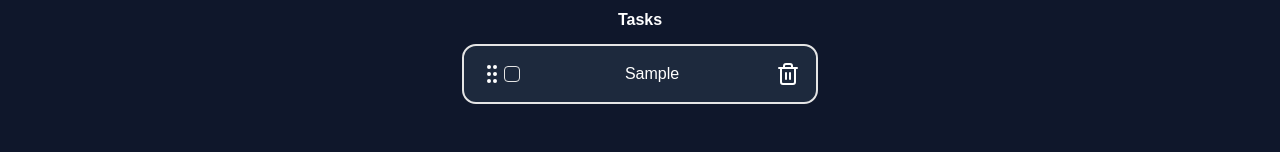
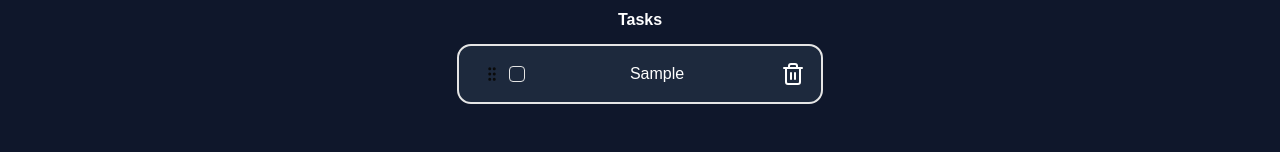
Before and after one commit to marvinfpl/todolist, a React (Vite) app: page / in a window 1280 px wide. Both pictures are taken after typing "Sample" into the empty fields and a click on the button 640 px from the left and 270 px from the top of the page. Shown: the part 286-438 px from the top of the page. Built offline with nearby package versions, Linux system fonts and the light colour scheme.

Commit message:
functional drag and drop

```diff
--- a/src/components/Task.tsx
+++ b/src/components/Task.tsx
@@ -28,7 +28,6 @@ export function SortableTask({task, removeTask, toggleTask}: SortableTaskProps)
   const style = {
     transform: CSS.Transform.toString(transform),
     transition,
-    cursor: "grab",
     zIndex: transform ? 10 : 0,
   };
 
@@ -36,9 +35,9 @@ export function SortableTask({task, removeTask, toggleTask}: SortableTaskProps)
   const [text, setText] = useState(task.name);
 
   return (
-    <div ref={setNodeRef} style={style} {...attributes} {...listeners} className=" flex items-center bg-slate-800 rounded-xl border-2 p-4 transition hover:border-cyan-400 hover:scale-[1.02] hover:shadow-lg hover:shadow-blue-500/50 cursor-grab active:cursor-grabbing">
-      <div>
-        <GripVertical className="text-white"/>
+    <div ref={setNodeRef} style={style} {...attributes} className=" flex items-center bg-slate-800 rounded-xl border-2 p-4 transition hover:border-cyan-400 hover:scale-[1.02] hover:shadow-lg hover:shadow-blue-500/50">
+      <div {...listeners} className="cursor-grab active:cursor-grabbing px-2">
+        <GripVertical size={18}/>
       </div>
       <div className="flex-1 flex justify-start">
         <Checkbox checked={task.done} onCheckedChange={() => toggleTask(task.id)} className="transition-transform duration-200 hover:scale-110"/>
@@ -46,9 +45,9 @@ export function SortableTask({task, removeTask, toggleTask}: SortableTaskProps)
 
       <div className="flex-1 flex justify-center w-64">
         {editing ? (
-          <input className="bg-slate-700 text-white rounded px-2 py-1 w-full" value={text} onChange={(e) => setText(e.target.value)} onBlur={() => setEditing(false)} autoFocus />
+          <input className="bg-slate-700 text-white rounded px-2 py-1 w-full cursor-text" value={text} onChange={(e) => setText(e.target.value)} onBlur={() => setEditing(false)} autoFocus />
         ) : (
-          <span className={task.done ? "line-through text-gray-400" : "text-white"} onDoubleClick={() => setEditing(true)}>
+          <span className={task.done ? "line-through text-gray-400 cursor-text cursor-text hover:text-cyan-300 hover:underline transition" : "text-white"} onDoubleClick={() => setEditing(true)}>
             {task.name}
           </span>
         )}
--- a/src/pages/Home.tsx
+++ b/src/pages/Home.tsx
@@ -5,8 +5,8 @@ import Footer from "@/components/Footer.tsx"
 import {useState, useEffect} from "react"
 import { SquareArrowRight } from "lucide-react"
 import confetti from "canvas-confetti"
-import {arrayMove, SortableContext} from "@dnd-kit/sortable"
-import { DndContext, type DragEndEvent } from "@dnd-kit/core"
+import {arrayMove, SortableContext, verticalListSortingStrategy} from "@dnd-kit/sortable"
+import { DndContext, type DragEndEvent, closestCenter } from "@dnd-kit/core"
 
 interface Task {
     id: string
@@ -17,10 +17,7 @@ interface Task {
 export default function Home() {
     const [tasks, setTasks] = useState<Task[]>(() => {
         const saved = localStorage.getItem("tasks");
-        if (saved) {
-            return JSON.parse(saved);
-        }
-        return [];
+        return saved ? (JSON.parse(saved) as Task[]) :  [];
     });
 
     const [input, setInput] = useState("");
@@ -75,15 +72,12 @@ export default function Home() {
 
     function handleDragEnd(event: DragEndEvent) {
         const {active, over} = event;
-        if (!over) return;
-        if (active.id === over.id) return;
+        if (!over || active.id === over.id) return;
+
         setTasks((tasks) => {
-            const oldIndex = tasks.findIndex(
-                task => task.id === active.id
-            );
-            const newIndex = tasks.findIndex(
-                task => task.id === over.id
-            );
+            const oldIndex = tasks.findIndex(task => task.id === active.id);
+            const newIndex = tasks.findIndex(task => task.id === over.id);
+            if (oldIndex === -1 || newIndex === -1) return tasks;
             return arrayMove(tasks, oldIndex, newIndex);
         });
     }
@@ -105,8 +99,8 @@ export default function Home() {
                         <SquareArrowRight size={32} color="white"/>
                     </button>
                 </form>
-                <DndContext onDragEnd={handleDragEnd}>
-                    <SortableContext items={tasks.map(task => task.id)}>
+                <DndContext onDragEnd={handleDragEnd} collisionDetection={closestCenter}>
+                    <SortableContext items={tasks.map(task => task.id)} strategy={verticalListSortingStrategy}>
                     <Tasks tasks={tasks} removeTask={removeTask} toggleTask={toggleTask}/>
                     </SortableContext>
                 </DndContext>
```
